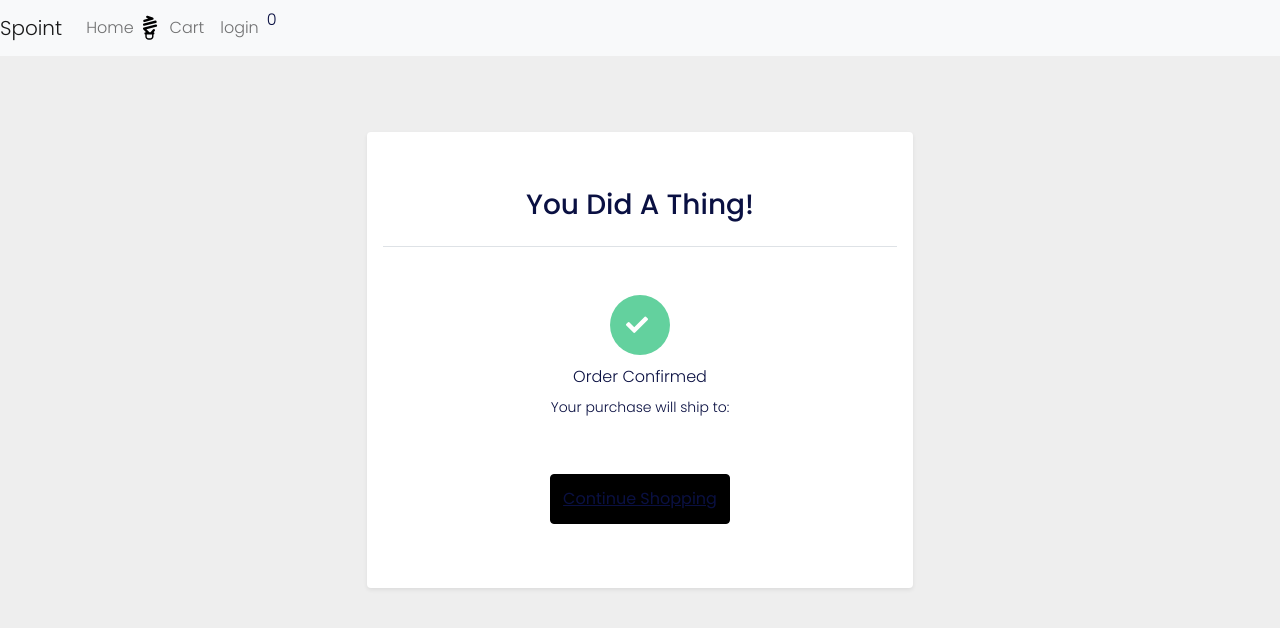
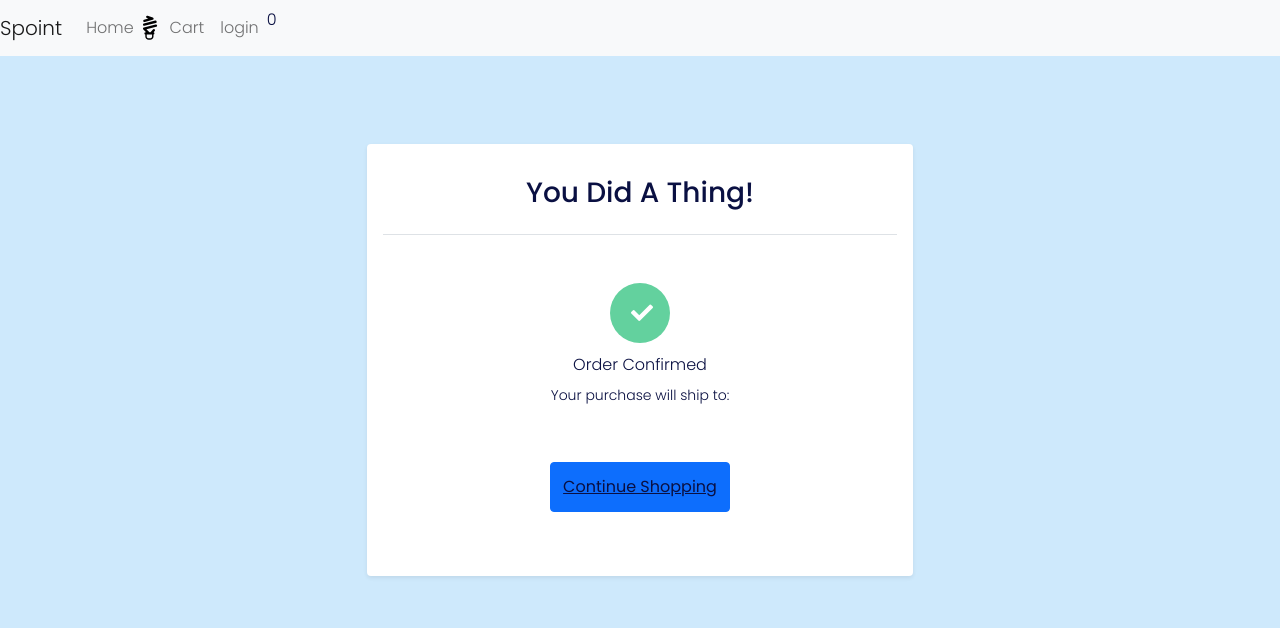
Before and after one commit to reidschroder/spree, a React (Create React App) app: page /orderconfirmation in a window 1280 px wide. Shown: the top 628 px of the page. Built offline with nearby package versions, Linux system fonts and the light colour scheme.

Commit message:
production push

```diff
--- a/src/components/FeaturedProductsList/FeaturedProductsList.tsx
+++ b/src/components/FeaturedProductsList/FeaturedProductsList.tsx
@@ -12,7 +12,7 @@ const FeaturedProductsList = () => {
 
     const getFeaturedProducts = () => {
         let prodArr = appState.productList.products;
-        prodArr.slice(3);
+        prodArr.splice(3);
         setFeatured(
             prodArr.map(
                 (product: any) =>
--- a/src/components/OrderConfirmation/OrderConfirmation.css
+++ b/src/components/OrderConfirmation/OrderConfirmation.css
@@ -1,33 +1,16 @@
 @import url("https://fonts.googleapis.com/css2?family=Poppins:wght@100;200;300;400;500;600;700;800&display=swap");
 body {
-  background-color: #eee;
   font-family: "Poppins", sans-serif;
   font-weight: 300;
 }
-.cart {
+.cart-style {
   height: 70vh;
 }
 .progresses {
   display: flex;
   align-items: center;
 }
-/* .line {
-  width: 76px;
-  height: 6px;
-} */
 
-
-/* .steps {
-  display: flex;
-  background-color: #63d19e;
-  color: #fff;
-  font-size: 12px;
-  width: 30px;
-  height: 30px;
-  align-items: center;
-  justify-content: center;
-  border-radius: 50%;
-} */
 .check1 {
   display: flex;
   background-color: #63d19e;
--- a/src/components/OrderConfirmation/OrderConfirmation.tsx
+++ b/src/components/OrderConfirmation/OrderConfirmation.tsx
@@ -30,7 +30,7 @@ const OrderConfirmation : React.FC<any> = (props: any) => {
 
   return (
     <div className="container mt-4 mb-4">
-      <div className="row d-flex cart align-items-center justify-content-center">
+      <div className="row d-flex cart-style align-items-center justify-content-center">
         <div className="col-md-6">
           <div className="card rounded shadow-sm p-3">
             <div className="d-flex justify-content-center border-bottom">
@@ -67,7 +67,7 @@ const OrderConfirmation : React.FC<any> = (props: any) => {
                       {appState.customer.customerAddress}
                     </small>{" "}
                   </div>{" "}
-                  <button className="btn btn-danger btn-block order-button">
+                  <button className="btn btn-primary btn-block order-button">
                     {" "}
                     <a href="/home"> Continue Shopping </a>
                   </button>
--- a/src/components/OutOfBounds/OutOfBounds.css
+++ b/src/components/OutOfBounds/OutOfBounds.css
@@ -1,6 +1,5 @@
 @import url("https://fonts.googleapis.com/css2?family=Poppins:wght@100;200;300;400;500;600;700;800&display=swap");
 body {
-  background-color: #eee;
   font-family: "Poppins", sans-serif;
   font-weight: 300;
 }
--- a/src/components/OutOfBounds/OutOfBounds.tsx
+++ b/src/components/OutOfBounds/OutOfBounds.tsx
@@ -12,7 +12,7 @@ const OutOfBounds : React.FC<any> = (props: any) => {
 
   return (
     <div className="container mt-4 mb-4">
-      <div className="row d-flex cart align-items-center justify-content-center">
+      <div className="row d-flex cart-confirmation align-items-center justify-content-center">
         <div className="col-md-6">
           <div className="card rounded shadow-sm p-3">
             <div className="d-flex justify-content-center border-bottom">
@@ -40,7 +40,7 @@ const OutOfBounds : React.FC<any> = (props: any) => {
 
                     <span className="font-weight-bold">Let's take you somewhere safe</span>{" "}
                   </div>{" "}
-                  <button className="btn btn-danger btn-block home-button">
+                  <button className="btn btn-primary btn-block home-button">
                     {" "}
                     <a href="/home"> Home </a>
                   </button>
```
